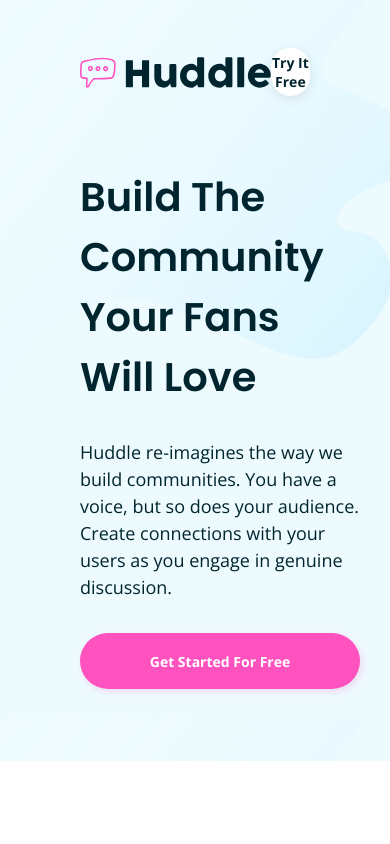
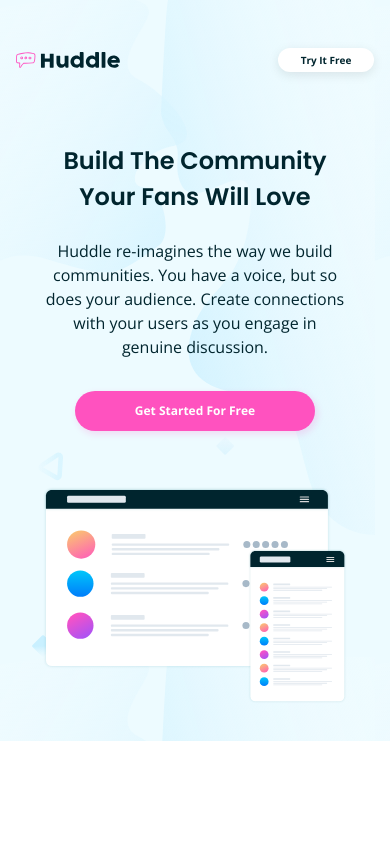
Before and after one commit to shaversj/huddle-landing-page, a React (Vite) app: page / in a window 390 px wide. Shown: the top 844 px of the page. Built offline with nearby package versions, Linux system fonts and the light colour scheme.

Commit message:
Add mobile layout for header

```diff
--- a/src/App.jsx
+++ b/src/App.jsx
@@ -3,26 +3,32 @@
 function App() {
   return (
     <>
-      <div>
-        <div className={"bg-[#EDFBFF] bg-[url('/bg-hero-desktop.svg')] px-20"}>
+      <div className={"antialiased"}>
+        <div className={"bg-[#EDFBFF] bg-[url('/bg-hero-mobile.svg')] px-4 lg:bg-[url('/bg-hero-desktop.svg')] lg:px-20"}>
           <header className={"flex items-center pt-12"}>
-            <img className={"h-[31px] w-[200px]"} src="/logo.svg" alt="Huddle Logo" />
-            <button className={"shadow-button-shadow ml-auto h-12 w-[12.5rem] rounded-full bg-white font-openSans text-[0.875rem] font-bold leading-[1.188rem] text-very-dark-cyan"}>Try It Free</button>
+            <img className={"h-4 w-[6.5rem] lg:h-[1.938rem] lg:w-[12.5rem]"} src="/logo.svg" alt="Huddle Logo" />
+            <button className={"ml-auto h-6 w-[6rem] rounded-full bg-white font-openSans text-[0.625rem] font-bold leading-[0.875rem] text-very-dark-cyan shadow-button-shadow lg:h-12 lg:w-[12.5rem] lg:text-[0.875rem] lg:leading-[1.188rem]"}>
+              Try It Free
+            </button>
           </header>
-          <section className={"flex items-center gap-x-[3.375rem] pb-[4.5rem] pt-[4.438rem]"}>
-            <div className={"basis-[40%] space-y-8"}>
-              <h1 className={"font-poppins text-[2.5rem] font-semibold leading-[3.75rem] text-very-dark-cyan"}>Build The Community Your Fans Will Love</h1>
-              <p className={"font-openSans text-[1.125rem] leading-[1.688rem] text-very-dark-cyan"}>
+          <section className={"mx-auto flex w-[304px] flex-col items-center justify-center pb-[2.313rem] pt-[4.438rem] lg:w-full lg:flex-row lg:gap-x-[3.375rem] lg:px-0 lg:pb-[4.5rem]"}>
+            <div className={"flex w-[304px] basis-[40%] flex-col items-center lg:w-full lg:items-start lg:gap-y-8"}>
+              <h1 className={"text-center font-poppins text-[1.5rem] font-semibold leading-[2.25rem] text-very-dark-cyan lg:text-left lg:text-[2.5rem] lg:leading-[3.75rem]"}>Build The Community Your Fans Will Love</h1>
+              <p className={"pt-6 text-center font-openSans leading-6 text-very-dark-cyan lg:pt-0 lg:text-left lg:text-[1.125rem] lg:leading-[1.688rem]"}>
                 Huddle re-imagines the way we build communities. You have a voice, but so does your audience. Create connections with your users as you engage in genuine discussion.{" "}
               </p>
-              <button className={"shadow-hero-button-shadow h-[3.5rem] w-[17.5rem] rounded-full bg-pink text-center font-openSans text-[0.875rem] font-bold leading-[1.188rem] text-white"}>Get Started For Free</button>
+              <button
+                className={"mt-8 h-[2.5rem] w-[15rem] rounded-full bg-pink text-center font-openSans text-xs font-bold leading-4 text-white shadow-hero-button-shadow lg:mt-0 lg:h-[3.5rem] lg:w-[17.5rem] lg:text-[0.875rem] lg:leading-[1.188rem]"}
+              >
+                Get Started For Free
+              </button>
             </div>
-            <img className={"h-[30.125rem] w-[42.5rem]"} src="/illustration-mockups.svg" alt="Screen Mockups" />
+            <img className={"mt-[3.5rem] lg:mt-0 lg:h-[30.125rem] lg:w-[42.5rem]"} src="/illustration-mockups.svg" alt="Screen Mockups" />
           </section>
         </div>
         <section className={"space-y-10 pb-[344px]"}>
           {features.map((description, index) => (
-            <article key={index} className={"shadow-feature-shadow mx-[104px] mt-[160px] flex h-[440px] items-center gap-x-[168px] rounded-2xl pl-[109px] pr-4 even:flex-row-reverse"}>
+            <article key={index} className={"mx-[104px] mt-[160px] flex h-[440px] items-center gap-x-[168px] rounded-2xl pl-[109px] pr-4 shadow-feature-shadow even:flex-row-reverse"}>
               <div>
                 <h2 className={"font-poppins text-[28px] font-semibold leading-[42px] text-very-dark-cyan"}>{description.title}</h2>
                 <p className={"pt-4 font-openSans text-[18px] leading-[27px] text-grayish-blue"}>{description.description}</p>
@@ -33,9 +39,9 @@
             </article>
           ))}
         </section>
-        <section className={"shadow-cta-shadow absolute left-1/2 z-10 -ml-[400px] flex h-[280px] w-[800px] -translate-y-2/3 flex-col items-center justify-center rounded-[15px] bg-white"}>
+        <section className={"absolute left-1/2 z-10 -ml-[400px] flex h-[280px] w-[800px] -translate-y-2/3 flex-col items-center justify-center rounded-[15px] bg-white shadow-cta-shadow"}>
           <p className={"font-poppins text-[32px] font-semibold leading-[60px] text-very-dark-cyan"}>Ready To Build Your Community?</p>
-          <button className={"shadow-cta-button-shadow mt-8 h-[80px] w-[400px] rounded-full bg-pink text-center font-openSans text-[20px] font-bold leading-[30px] text-white"}>Get Started For Free</button>
+          <button className={"mt-8 h-[80px] w-[400px] rounded-full bg-pink text-center font-openSans text-[20px] font-bold leading-[30px] text-white shadow-cta-button-shadow"}>Get Started For Free</button>
         </section>
         <footer className={"z-20 bg-very-dark-cyan px-[120px] pb-16 pt-[144px] font-openSans text-[14px] leading-6 text-[#DFE4F0]"}>
           <img className={"h-6 w-[152px]"} src="/logo-footer.svg" alt="Huddle Logo" />
```
Also changed, not shown: public/bg-hero-mobile.svg (added).
